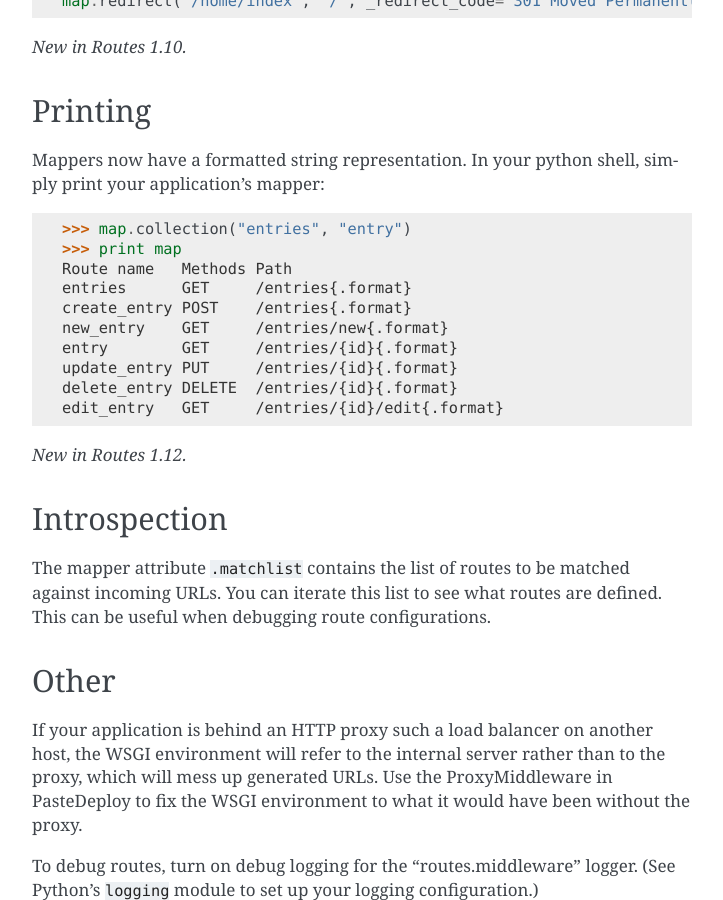
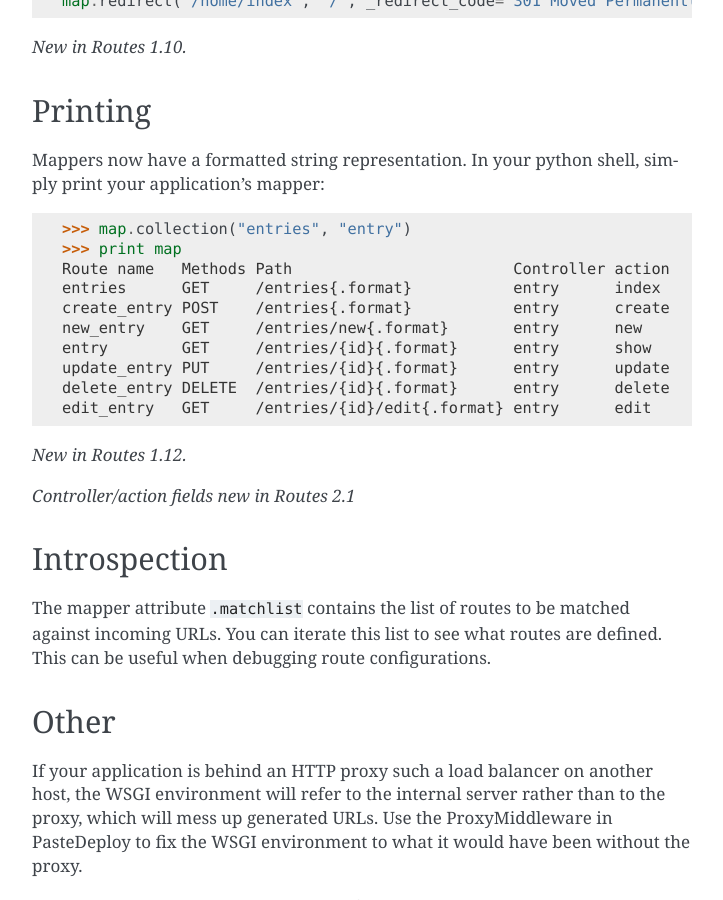
Before and after one commit to bbangert/routes, a Sphinx documentation site: the page built from docs/uni_redirect_rest.rst, in a window 1280 px wide and 900 px high, scrolled down 856 px. Shown: the whole window, without its empty margins (388-1111 px from the left). Built offline with Sphinx 7.4.7, drawn with Linux system fonts in a browser that asks for light colours.

Commit message:
Add new printing docs.

```diff
--- a/docs/uni_redirect_rest.rst
+++ b/docs/uni_redirect_rest.rst
@@ -49,16 +49,18 @@
 
     >>> map.collection("entries", "entry")
     >>> print map
-    Route name   Methods Path
-    entries      GET     /entries{.format}
-    create_entry POST    /entries{.format}
-    new_entry    GET     /entries/new{.format}
-    entry        GET     /entries/{id}{.format}
-    update_entry PUT     /entries/{id}{.format}
-    delete_entry DELETE  /entries/{id}{.format}
-    edit_entry   GET     /entries/{id}/edit{.format}
+    Route name   Methods Path                        Controller action
+    entries      GET     /entries{.format}           entry      index
+    create_entry POST    /entries{.format}           entry      create
+    new_entry    GET     /entries/new{.format}       entry      new
+    entry        GET     /entries/{id}{.format}      entry      show
+    update_entry PUT     /entries/{id}{.format}      entry      update
+    delete_entry DELETE  /entries/{id}{.format}      entry      delete
+    edit_entry   GET     /entries/{id}/edit{.format} entry      edit
 
 *New in Routes 1.12.*
+
+*Controller/action fields new in Routes 2.1*
 
 
 Introspection
```
